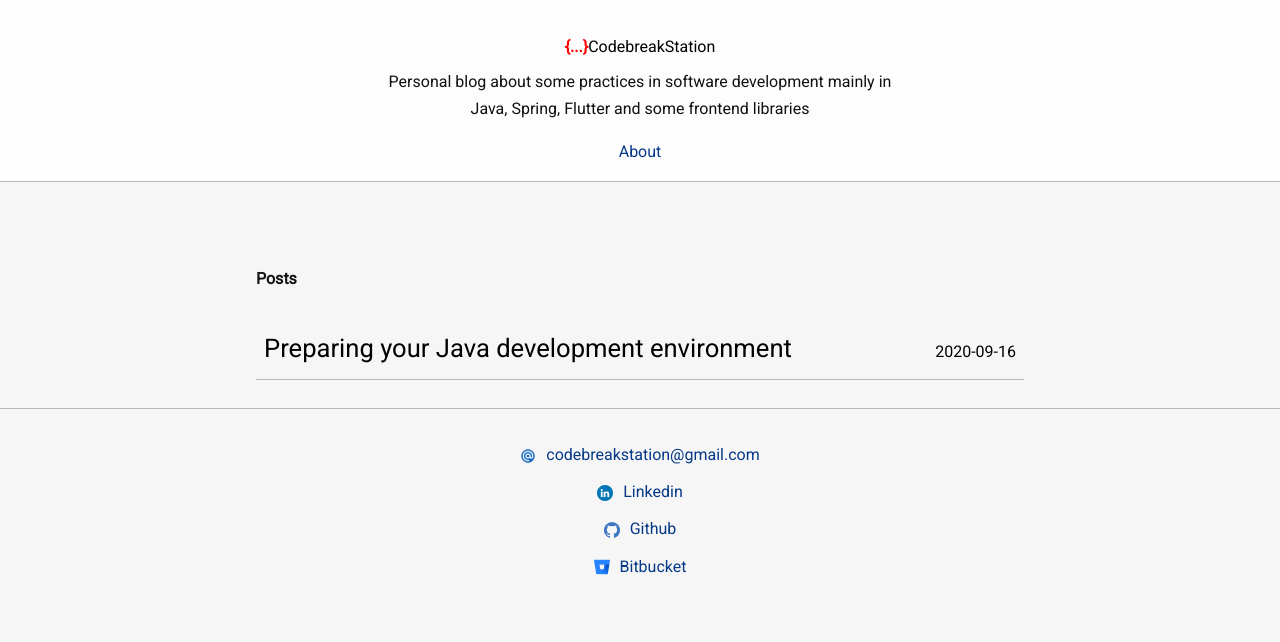
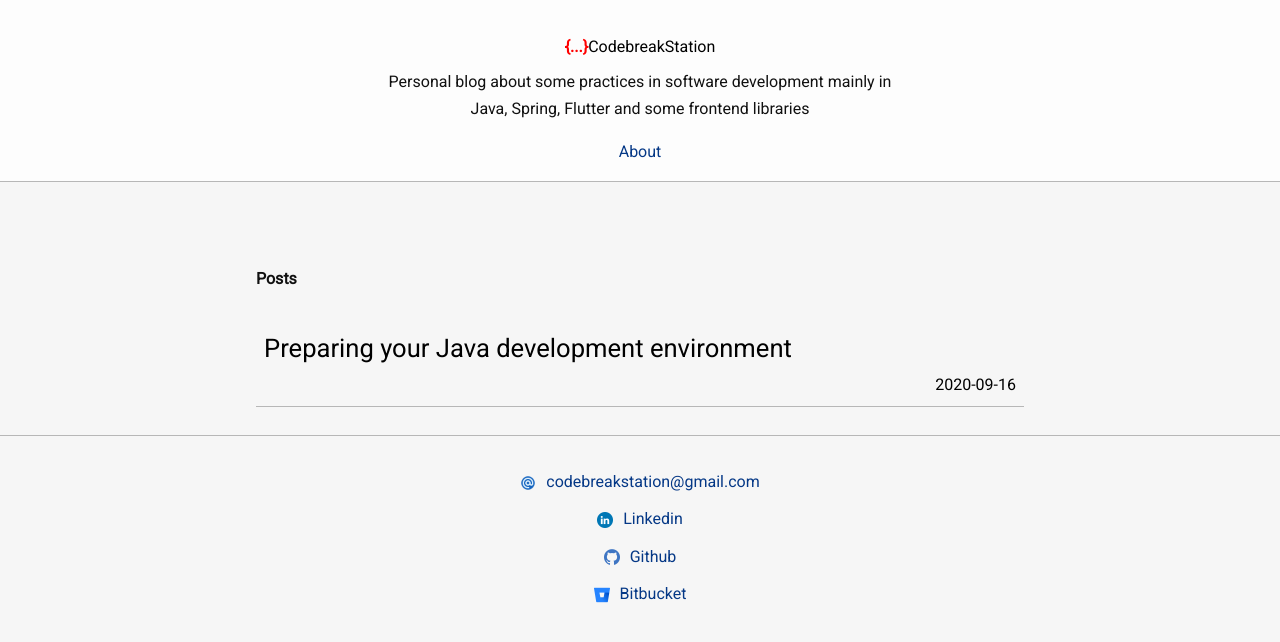
Before and after one commit to xrodrigo1982x/xrodrigo1982x.github.io, a Jekyll site: the page built from index.md, in a window 1280 px wide. Shown: the top 642 px of the page. Built offline with Jekyll 4.4.1, drawn with Linux system fonts in a browser that asks for light colours.

Commit message:
performance

```diff
--- a/_layouts/blog.html
+++ b/_layouts/blog.html
@@ -10,11 +10,10 @@
     {% for post in site.posts %}
     {% if post.draft != true %}
     <a href="{{ post.url | replace:" .html","" | prepend: site.baseurl }}" >
-    <div class="post-item">
-        <span class="title">{{ post.title }}</span>
-        <span class="space"></span>
-        <span class="date">{{ post.date | date: "%F" }}</span>
-    </div>
+        <div class="post-item">
+            <div class="title">{{ post.title }}</div>
+            <div class="date">{{ post.date | date: "%F" }}</div>
+        </div>
     </a>
     {% endif %}
     {% endfor %}
--- a/_sass/_base.scss
+++ b/_sass/_base.scss
@@ -119,24 +119,16 @@ header {
 
   .post-item {
     padding: .5rem;
-    display: table;
 
     border-bottom: $grey-color-dark solid 1px;
-
-    .title, .space, .date {
-      display: table-cell;
-    }
-
-    .title, .date {
-      white-space: nowrap;
-    }
 
     .title {
       font-size: 1.6rem;
     }
 
-    .space {
+    .date{
       width: 100%;
+      text-align: right;
     }
   }
 }
--- a/assets/css/style.scss
+++ b/assets/css/style.scss
@@ -20,7 +20,7 @@ $grey-color-light: lighten($grey-color, 15%);
 $grey-color-dark: darken($grey-color, 10%);
 
 $on-mobile: 500px;
-$on-laptop: 800px;
+$on-laptop: 1100px;
 
 @mixin media-query($device) {
   @media screen and (min-width: $device) {
```
